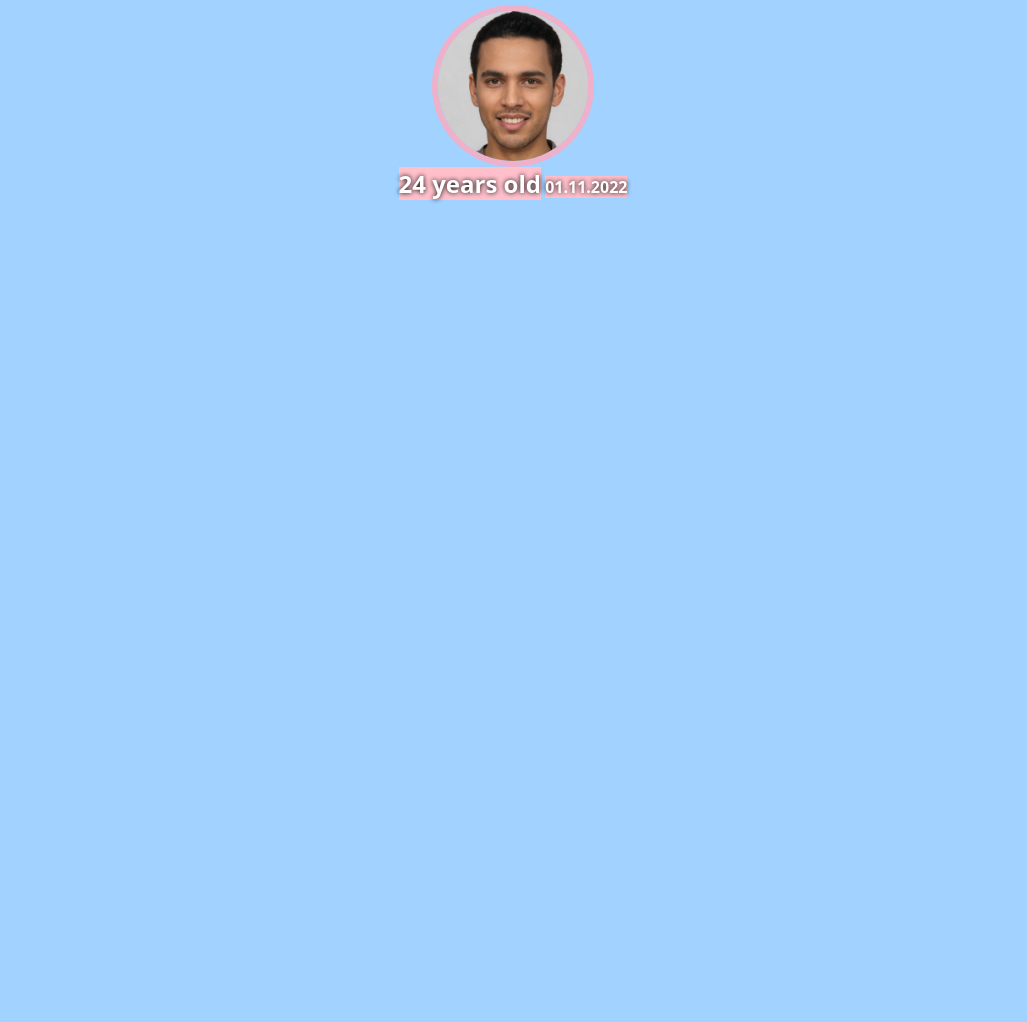
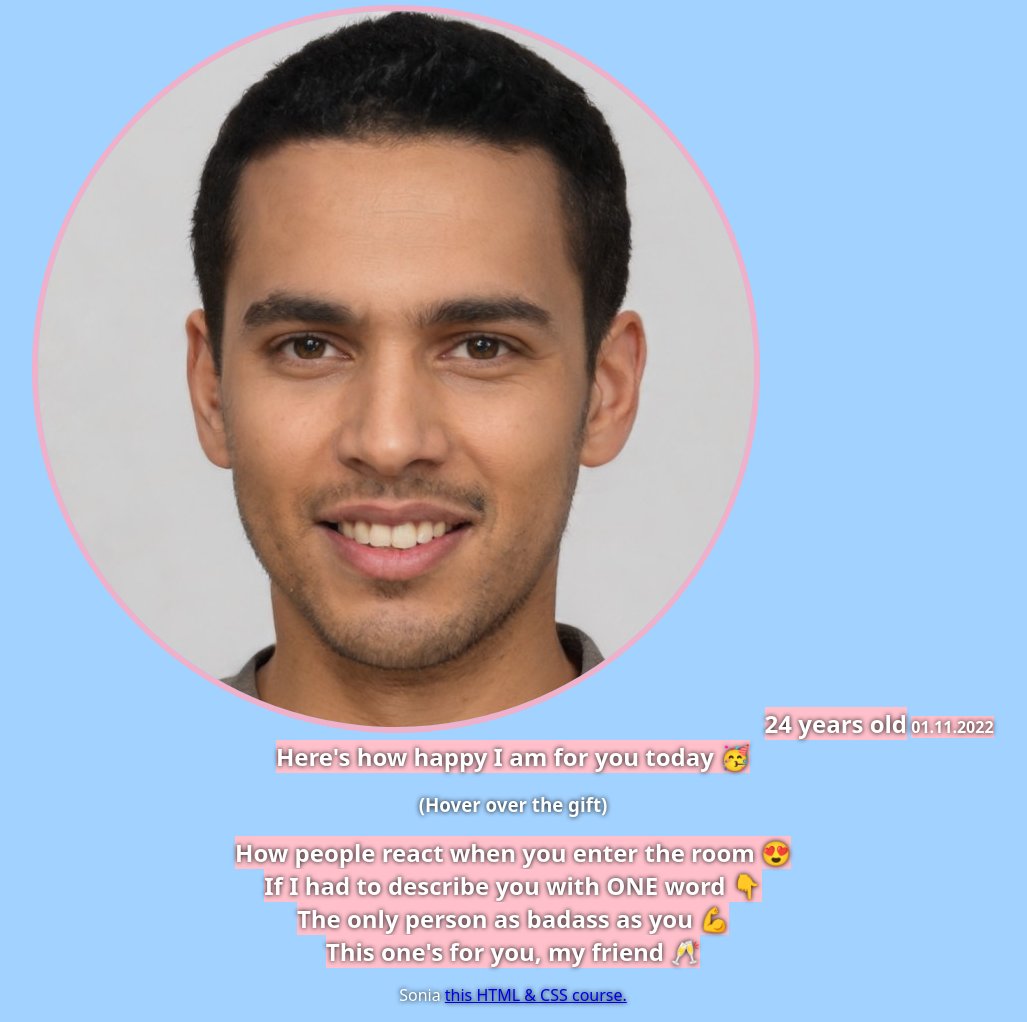
Before and after one commit to gvarap/HTML-CSS, a plain HTML site: page scrimba-html-css/6-birthday-gift/index.html in a window 1280 px wide. Shown: the part 67-1089 px from the top of the page, without its empty margins (127-1154 px from the left). Before the commit the page ends 800 px from the top, so only its background shows below. Drawn offline with Linux system fonts and the light colour scheme; a web font is replaced by a local one.

Commit message:
Update index.html

```diff
--- a/scrimba-html-css/6-birthday-gift/index.html
+++ b/scrimba-html-css/6-birthday-gift/index.html
@@ -1,20 +1,56 @@
 <html>
     <head>
-        <link rel="stylesheet" href="styles.css" />
         <link rel="preconnect" href="https://fonts.googleapis.com" />
         <link rel="preconnect" href="https://fonts.gstatic.com" crossorigin />
         <link
-            href="https://fonts.googleapis.com/css2?family=Happy+Monkey&family=Orbitron:wght@400..900&display=swap"
+            href="https://fonts.googleapis.com/css2?family=Happy+Monkey&display=swap"
             rel="stylesheet"
         />
+        <link rel="stylesheet" href="styles.css" />
     </head>
     <body>
-        <h1>Today is Nicks's birthday 🎉</h1>
-        <img src="nick.jpg" style="width: 150px" id="bff-img" />
+        <div id="header">
+            <h1>Today is Nick's birthday 🎉</h1>
+            <img id="bff-img" src="/nick.jpg" />
+            <h2 id="bday-age">24 years old</h2>
+            <h4 id="bday-date">01.11.2022</h4>
+        </div>
 
-        <div>
-            <h2>24 years old</h2>
-            <h4>01.11.2022</h4>
+        <div class="gift-section">
+            <h2 class="gift-title">Here's how happy I am for you today 🥳</h2>
+            <h3 class="gift-hint">(Hover over the gift)</h3>
+            <div class="gift-img" id="gift-img-happy"></div>
         </div>
+
+        <div class="gift-section">
+            <h2 class="gift-title">
+                How people react when you enter the room 😍
+            </h2>
+            <div class="gift-img" id="gift-img-hot"></div>
+        </div>
+
+        <div class="gift-section">
+            <h2 class="gift-title">
+                If I had to describe you with ONE word 👇
+            </h2>
+            <div class="gift-img" id="gift-img-genius"></div>
+        </div>
+
+        <div class="gift-section">
+            <h2 class="gift-title">The only person as badass as you 💪</h2>
+            <div class="gift-img" id="gift-img-badass"></div>
+        </div>
+
+        <div class="gift-section">
+            <h2 class="gift-title">This one's for you, my friend 🥂</h2>
+            <div class="gift-img" id="gift-img-cheers"></div>
+        </div>
+
+        <p id="footer">
+            Sonia
+            <a href="https://scrimba.com/learn/htmlandcss" target="_blank"
+                >this HTML & CSS course.</a
+            >
+        </p>
     </body>
 </html>
```
